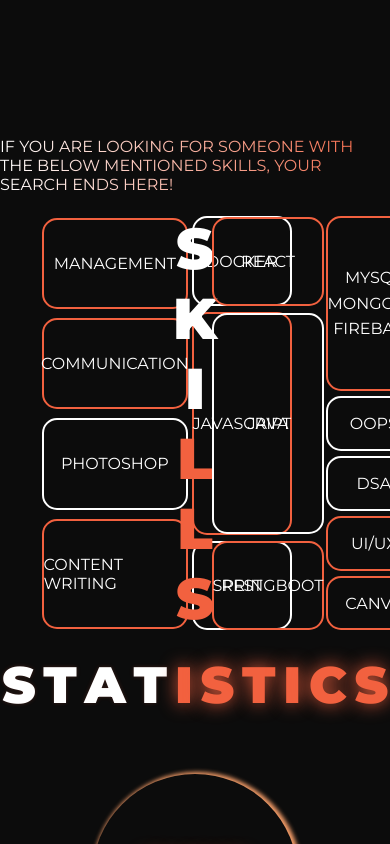
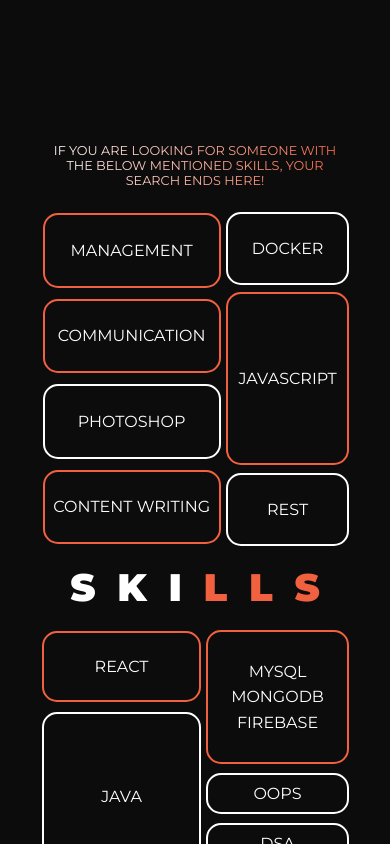
Before and after one commit to ZingadePrathamesh/PrathameshZingade, a React (Vite) app: page / in a window 390 px wide. Shown: the part 1580-2424 px from the top of the page. Built offline with nearby package versions, Linux system fonts and the light colour scheme.

Commit message:
Created the skills section for mobile phones

```diff
--- a/src/styles/skills.css
+++ b/src/styles/skills.css
@@ -76,6 +76,7 @@
     box-shadow: 0 0 8px 2px #F2613F;
     z-index: 3;
     scale: 1.2;
+    cursor: crosshair;
 }
 .white-cell{
     display: flex;
@@ -117,3 +118,34 @@
     line-height: 160%;
     text-align: center;
 }
+
+@media only screen and (max-width:767px){
+    .skills{
+        height: 100vh;
+    }
+    .skills-subtitle{
+        text-align: center;
+        font-size: 80%;
+        margin: 5% 10%;
+    }
+    .skills-letter, .skills-white{
+        font-size: 240%;
+    }
+    .skills-collage{
+        height: 90%;
+        flex-direction: column;
+        align-items: center;
+        justify-content: center;
+    }
+    .skills-left, .skills-right{
+        width: 100%;
+        height: 45%;
+    }
+
+    .third-div{
+        width: 80%;
+        height: 10%;
+        flex-direction: row;
+        justify-content: space-between;
+    }
+}
```
